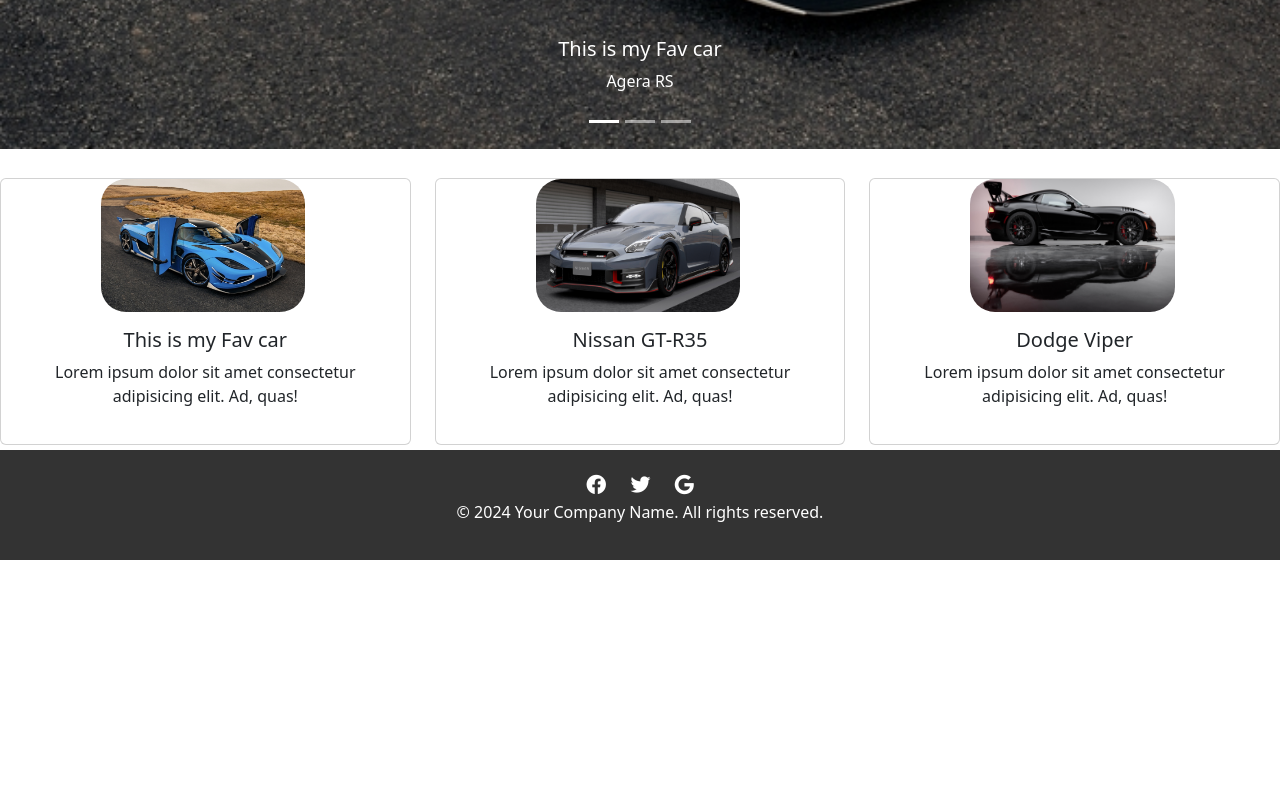
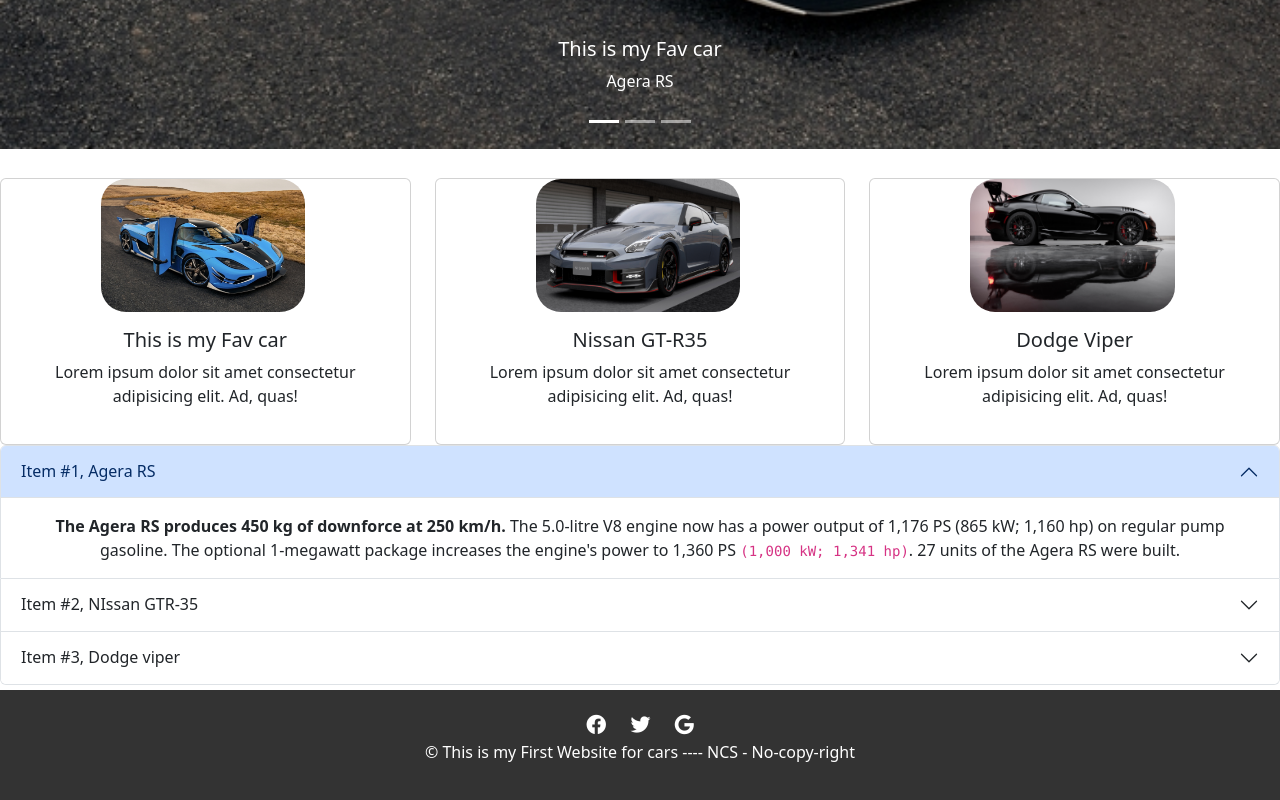
Before and after one commit to MuhammadIbrahim401/Saylani-ezam, a plain HTML site: page index.html in a window 1280 px wide. Shown: the part 875-1675 px from the top of the page. Before the commit the page ends 1435 px from the top, so only its background shows below. Drawn offline with nearby package versions, Linux system fonts and the light colour scheme.

Commit message:
website complete

```diff
--- a/index.html
+++ b/index.html
@@ -125,6 +125,49 @@
             </div>
         </div>
     </div>
+
+    <!-- Accordian -->
+    <div class="accordion" id="accordionExample">
+        <div class="accordion-item">
+          <h2 class="accordion-header">
+            <button class="accordion-button" type="button" data-bs-toggle="collapse" data-bs-target="#collapseOne" aria-expanded="true" aria-controls="collapseOne">
+              Item #1, Agera RS
+            </button>
+          </h2>
+          <div id="collapseOne" class="accordion-collapse collapse show" data-bs-parent="#accordionExample">
+            <div class="accordion-body">
+
+                <strong>The Agera RS produces 450 kg of downforce at 250 km/h. </strong>The 5.0-litre V8 engine now has a power output of 1,176 PS (865 kW; 1,160 hp) on regular pump gasoline. The optional 1-megawatt package increases the engine's power to 1,360 PS <code>(1,000 kW; 1,341 hp)</code>. 27 units of the Agera RS were built.
+            </div>
+          </div>
+        </div>
+        <div class="accordion-item">
+          <h2 class="accordion-header">
+            <button class="accordion-button collapsed" type="button" data-bs-toggle="collapse" data-bs-target="#collapseTwo" aria-expanded="false" aria-controls="collapseTwo">
+              Item #2, NIssan GTR-35
+            </button>
+          </h2>
+          <div id="collapseTwo" class="accordion-collapse collapse" data-bs-parent="#accordionExample">
+            <div class="accordion-body">
+                <strong>The Nissan GT-R</strong> (Gran Turismo–Racing; model code: R35; Japanese: 日産・GT-R; Nissan GT-R) is a car built by Japanese marque Nissan since 2007. It has a 2+2 seating layout and is considered both a sports car and a grand tourer. <code>The engine is front-mid mounted and drives all four wheels.</code>
+            </div>
+          </div>
+        </div>
+        <div class="accordion-item">
+          <h2 class="accordion-header">
+            <button class="accordion-button collapsed" type="button" data-bs-toggle="collapse" data-bs-target="#collapseThree" aria-expanded="false" aria-controls="collapseThree">
+              Item #3, Dodge viper
+            </button>
+          </h2>
+          <div id="collapseThree" class="accordion-collapse collapse" data-bs-parent="#accordionExample">
+            <div class="accordion-body">
+                <strong>The Dodge Viper (SR I) is the first-generation Viper sports car</strong>, manufactured by American automobile manufacturer Dodge. It was originally tested in January 1989 as a prototype, then later introduced in 1991 as a pace car for the Indianapolis 500, <code>then finally going on sale in January 1992.</code>
+            </div>
+          </div>
+        </div>
+      </div>
+
+
     <!-- Footer -->
     <div class="footer">
         <div class="social-icons">
@@ -132,7 +175,7 @@
             <a href="https://twitter.com/" target="_blank"><i class="fab fa-twitter"></i></a>
             <a href="https://plus.google.com/" target="_blank"><i class="fab fa-google"></i></a>
         </div>
-        <p>&copy; 2024 Your Company Name. All rights reserved.</p>
+        <p>&copy; This is my First Website for cars ---- NCS - No-copy-right</p>
     </div>
 
 
```
Also changed, not shown: style.css (+0 -20 lines).
